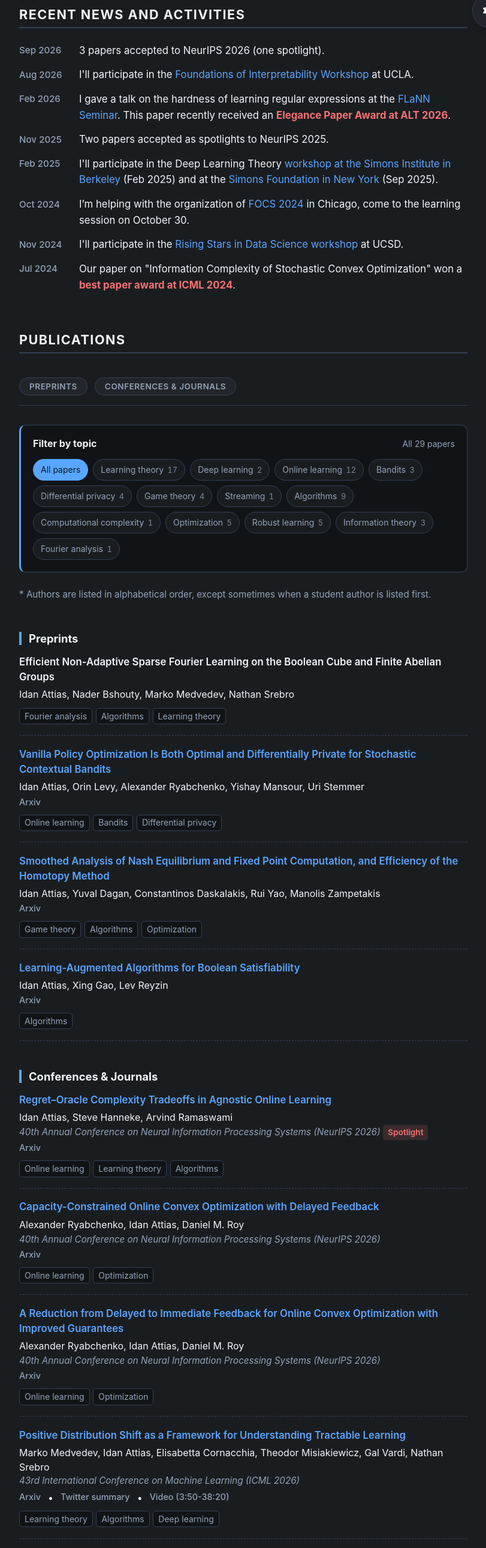
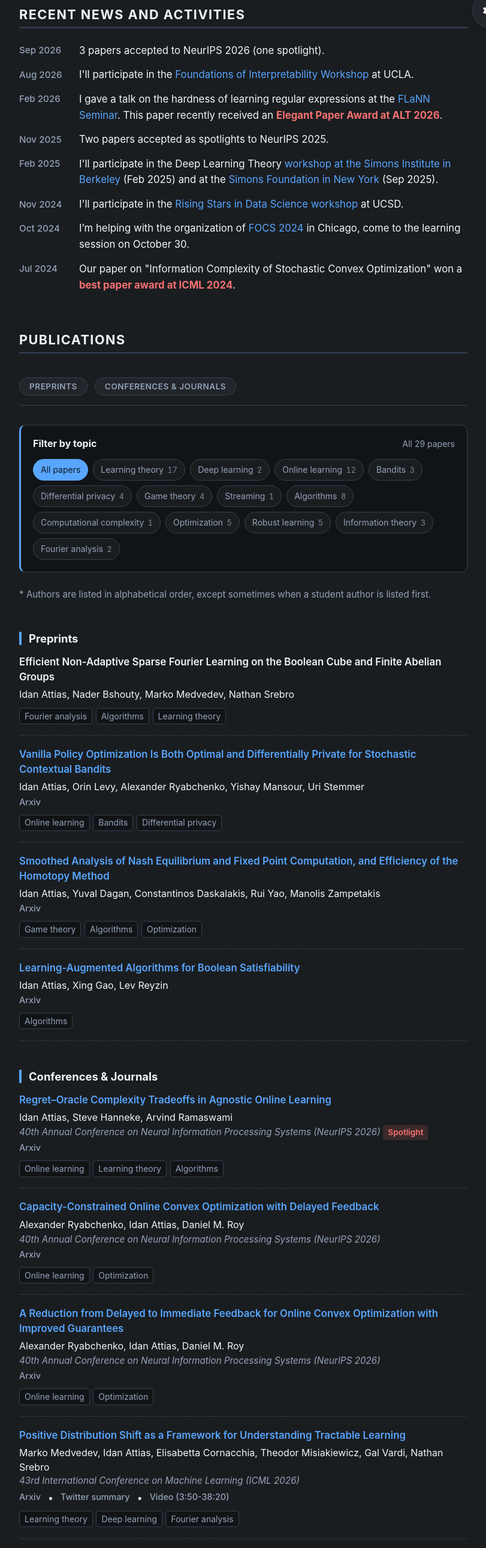
Before and after one commit to Attisius/Attisius.github.io, a plain HTML site: page index.html in a window 1280 px wide. Shown: the part 722-3302 px from the top of the page at 60% size, without its empty margins (404-1215 px from the left). Drawn offline with Linux system fonts and the light colour scheme.

Commit message:
Update index.html

```diff
--- a/index.html
+++ b/index.html
@@ -625,7 +625,7 @@ body.dark-mode .topic-chip[aria-pressed="true"] { color: #101820; }
                 </div>
                 <div class="news-row">
                     <div class="news-date">Feb 2026</div>
-                    <div class="news-text">I gave a talk on the hardness of learning regular expressions at the <a href="https://flannseminars.github.io/index.html" target="_blank" rel="noopener noreferrer">FLaNN Seminar</a>. This paper recently received an <strong>Elegance Paper Award at ALT 2026</strong>.</div>
+                    <div class="news-text">I gave a talk on the hardness of learning regular expressions at the <a href="https://flannseminars.github.io/index.html" target="_blank" rel="noopener noreferrer">FLaNN Seminar</a>. This paper recently received an <strong>Elegant Paper Award at ALT 2026</strong>.</div>
                 </div>
                 <div class="news-row">
                     <div class="news-date">Nov 2025</div>
@@ -636,16 +636,17 @@ body.dark-mode .topic-chip[aria-pressed="true"] { color: #101820; }
                     <div class="news-text">I'll participate in the Deep Learning Theory <a href="https://simons.berkeley.edu/workshops/deep-learning-theory#simons-tabs" target="_blank" rel="noopener noreferrer">workshop at the Simons Institute in Berkeley</a> (Feb 2025) and at the <a href="https://www.simonsfoundation.org/event/mathematical-and-scientific-foundations-of-deep-learning-annual-meeting-2025/" target="_blank" rel="noopener noreferrer">Simons Foundation in New York</a> (Sep 2025).</div>
                 </div>
                 <div class="news-row">
+                    <div class="news-date">Nov 2024</div>
+                    <div class="news-text">I'll participate in the <a href="https://datascience.ucsd.edu/rising-stars-in-data-science/" target="_blank" rel="noopener noreferrer">Rising Stars in Data Science workshop</a> at UCSD.</div>
+                </div>
+                <div class="news-row">
                     <div class="news-date">Oct 2024</div>
                     <div class="news-text">I’m helping with the organization of <a href="https://focs.computer.org/2024/" target="_blank" rel="noopener noreferrer">FOCS 2024</a> in Chicago, come to the learning session on October 30.</div>
                 </div>
                 <div class="news-row">
-                    <div class="news-date">Nov 2024</div>
-                    <div class="news-text">I'll participate in the <a href="https://datascience.ucsd.edu/rising-stars-in-data-science/" target="_blank" rel="noopener noreferrer">Rising Stars in Data Science workshop</a> at UCSD.</div>
-                </div>
-                <div class="news-row">
                     <div class="news-date">Jul 2024</div>
                     <div class="news-text">Our paper on "Information Complexity of Stochastic Convex Optimization" won a <strong>best paper award at ICML 2024</strong>.</div>
+                </div>
 <!--                 <div class="news-row">
                     <div class="news-date">Aug 2023</div>
                     <div class="news-text">I'll be at <a href="https://vectorinstitute.ai/" target="_blank" rel="noopener noreferrer">Vector Institute</a> to work with <a href="http://danroy.org/" target="_blank" rel="noopener noreferrer">Daniel Roy</a> and <a href="https://gkdz.org/" target="_blank" rel="noopener noreferrer">Karolina Dziugaite</a> as a research intern starting August 2023.</div>
@@ -675,12 +676,12 @@ body.dark-mode .topic-chip[aria-pressed="true"] { color: #101820; }
                     <button type="button" class="topic-chip" data-topic="differential-privacy" aria-pressed="false">Differential privacy<span class="topic-total" aria-hidden="true">4</span></button>
                     <button type="button" class="topic-chip" data-topic="game-theory" aria-pressed="false">Game theory<span class="topic-total" aria-hidden="true">4</span></button>
                     <button type="button" class="topic-chip" data-topic="streaming" aria-pressed="false">Streaming<span class="topic-total" aria-hidden="true">1</span></button>
-                    <button type="button" class="topic-chip" data-topic="algorithms" aria-pressed="false">Algorithms<span class="topic-total" aria-hidden="true">9</span></button>
+                    <button type="button" class="topic-chip" data-topic="algorithms" aria-pressed="false">Algorithms<span class="topic-total" aria-hidden="true">8</span></button>
                     <button type="button" class="topic-chip" data-topic="computational-complexity" aria-pressed="false">Computational complexity<span class="topic-total" aria-hidden="true">1</span></button>
                     <button type="button" class="topic-chip" data-topic="optimization" aria-pressed="false">Optimization<span class="topic-total" aria-hidden="true">5</span></button>
                     <button type="button" class="topic-chip" data-topic="robust-learning" aria-pressed="false">Robust learning<span class="topic-total" aria-hidden="true">5</span></button>
                     <button type="button" class="topic-chip" data-topic="information-theory" aria-pressed="false">Information theory<span class="topic-total" aria-hidden="true">3</span></button>
-                    <button type="button" class="topic-chip" data-topic="fourier-analysis" aria-pressed="false">Fourier analysis<span class="topic-total" aria-hidden="true">1</span></button>
+                    <button type="button" class="topic-chip" data-topic="fourier-analysis" aria-pressed="false">Fourier analysis<span class="topic-total" aria-hidden="true">2</span></button>
 
                 </div>
                 <label class="match-control" id="match-control" hidden>Match
@@ -768,7 +769,7 @@ body.dark-mode .topic-chip[aria-pressed="true"] { color: #101820; }
                 <div class="paper-topics" role="group" aria-label="Research topics"><button type="button" class="paper-topic" data-topic="online-learning" aria-pressed="false" aria-label="Filter papers by Online learning">Online learning</button><button type="button" class="paper-topic" data-topic="optimization" aria-pressed="false" aria-label="Filter papers by Optimization">Optimization</button></div>
             </div>
 
-            <div class="pub-entry" data-topics="learning-theory algorithms deep-learning">
+            <div class="pub-entry" data-topics="learning-theory deep-learning fourier-analysis">
                 <div class="pub-title"><a href="https://arxiv.org/pdf/2602.08907" target="_blank" rel="noopener noreferrer">Positive Distribution Shift as a Framework for Understanding Tractable Learning</a></div>
                 <div class="pub-authors">Marko Medvedev, Idan Attias, Elisabetta Cornacchia, Theodor Misiakiewicz, Gal Vardi, Nathan Srebro</div>
                 <div class="pub-meta-row">
@@ -780,7 +781,7 @@ body.dark-mode .topic-chip[aria-pressed="true"] { color: #101820; }
                     <a href="https://www.youtube.com/watch?v=I7AMe3xlknk&t=6s" target="_blank" rel="noopener noreferrer">Video (3:50-38:20)</a>
                 </div>
 
-                <div class="paper-topics" role="group" aria-label="Research topics"><button type="button" class="paper-topic" data-topic="learning-theory" aria-pressed="false" aria-label="Filter papers by Learning theory">Learning theory</button><button type="button" class="paper-topic" data-topic="algorithms" aria-pressed="false" aria-label="Filter papers by Algorithms">Algorithms</button><button type="button" class="paper-topic" data-topic="deep-learning" aria-pressed="false" aria-label="Filter papers by Deep learning">Deep learning</button></div>
+                <div class="paper-topics" role="group" aria-label="Research topics"><button type="button" class="paper-topic" data-topic="learning-theory" aria-pressed="false" aria-label="Filter papers by Learning theory">Learning theory</button><button type="button" class="paper-topic" data-topic="deep-learning" aria-pressed="false" aria-label="Filter papers by Deep learning">Deep learning</button><button type="button" class="paper-topic" data-topic="fourier-analysis" aria-pressed="false" aria-label="Filter papers by Fourier analysis">Fourier analysis</button></div>
             </div>
 
             <div class="pub-entry" data-topics="learning-theory computational-complexity">
@@ -1077,7 +1078,7 @@ body.dark-mode .topic-chip[aria-pressed="true"] { color: #101820; }
 				</a></div>
                 <div class="pub-authors" style="font-size: 0.95rem; color: var(--text-muted);">
                     University of Chicago, PhD Student <br>
-                    <span style="font-style: italic;">Computional learning theory, Query-based learning with neural networks</span>
+                    <span style="font-style: italic;">Computational learning theory, Query-based learning with neural networks</span>
                 </div>
                 <!-- Optional project links if you have co-authored preprints/papers -->
 <!--                 <div class="pub-links">
```
